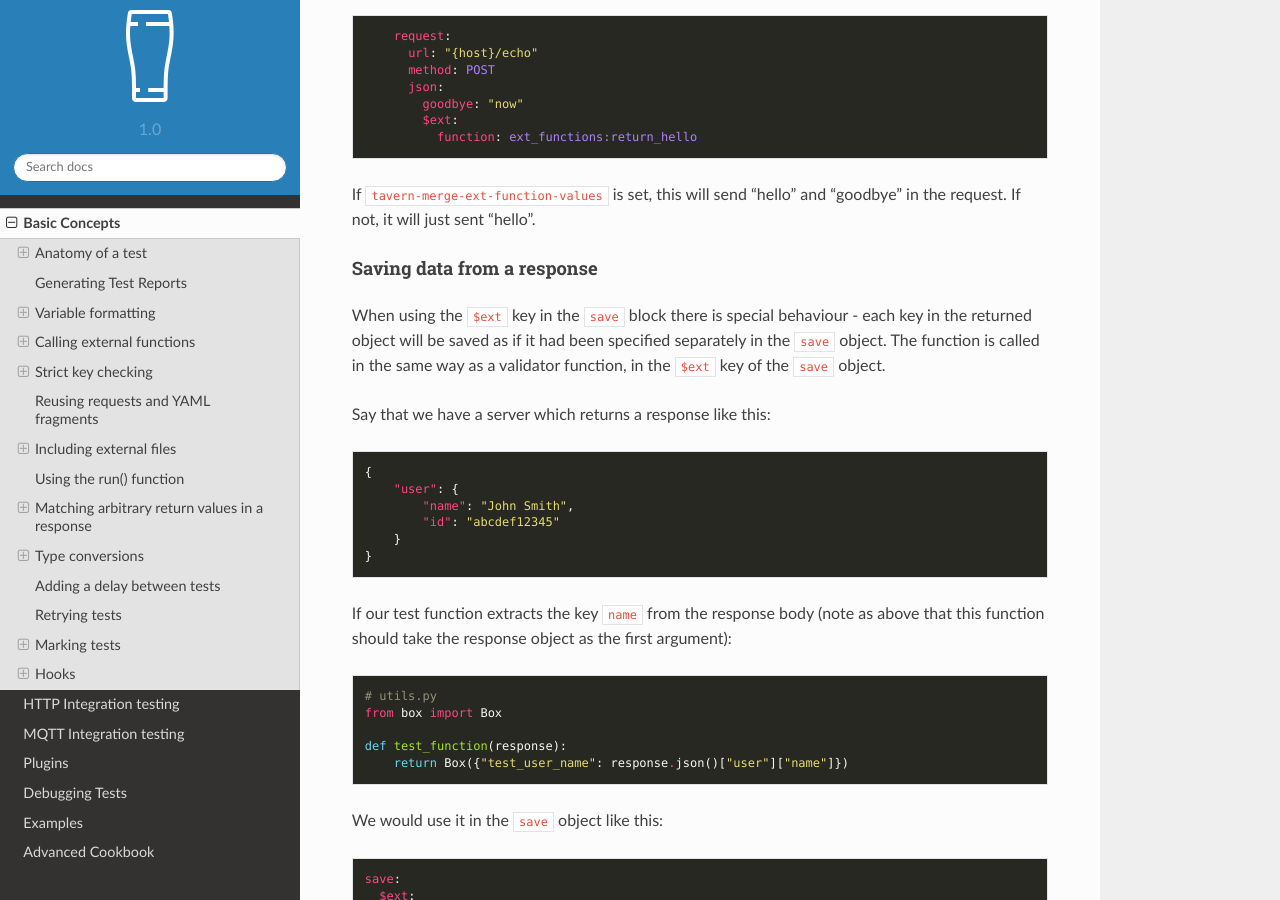
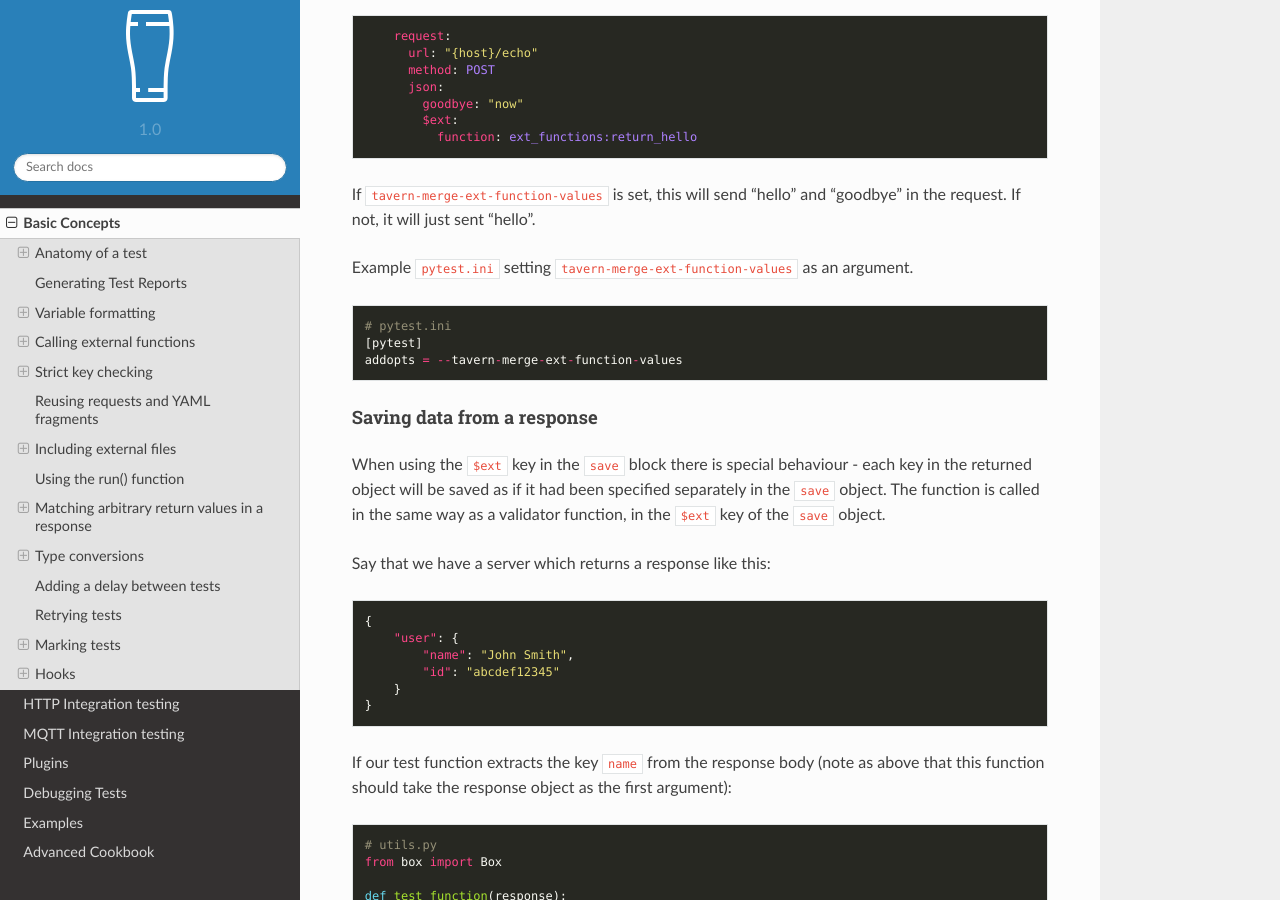
Before and after one commit to taverntesting/tavern, a Sphinx documentation site: the page built from docs/source/basics.md, in a window 1280 px wide and 900 px high, scrolled down 8419 px. Built offline with Sphinx 7.4.7 and the Read the Docs theme 2.0.0, drawn with Linux system fonts in a browser that asks for light colours; formulas are drawn with MathJax 3.

Commit message:
Update basics.md
Updated basics.md to provide an example of how to include tavern-merge-ext-function-values in pytest.ini

````diff
--- a/docs/source/basics.md
+++ b/docs/source/basics.md
@@ -446,6 +446,13 @@
 
 If `tavern-merge-ext-function-values` is set, this will send "hello" and "goodbye" in
 the request. If not, it will just sent "hello".
+
+Example `pytest.ini` setting `tavern-merge-ext-function-values` as an argument.
+```python
+# pytest.ini
+[pytest]
+addopts = --tavern-merge-ext-function-values
+```
 
 #### Saving data from a response
 
````
